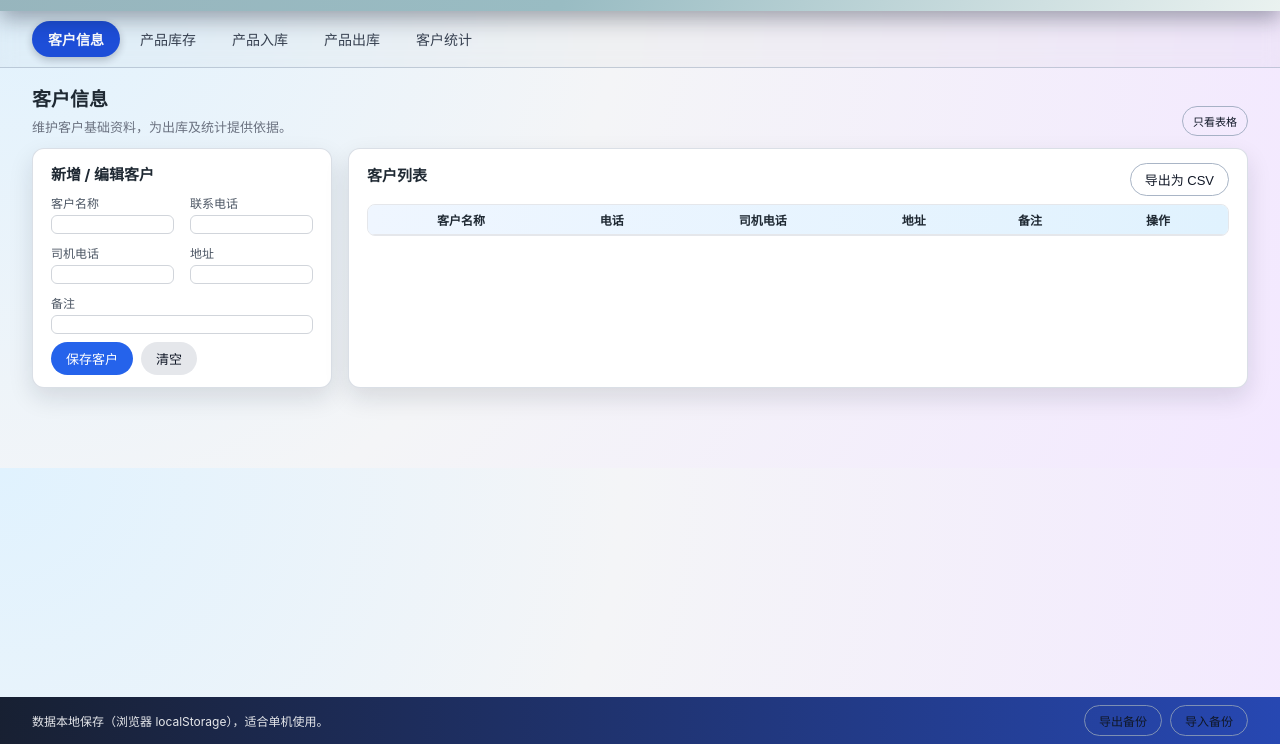
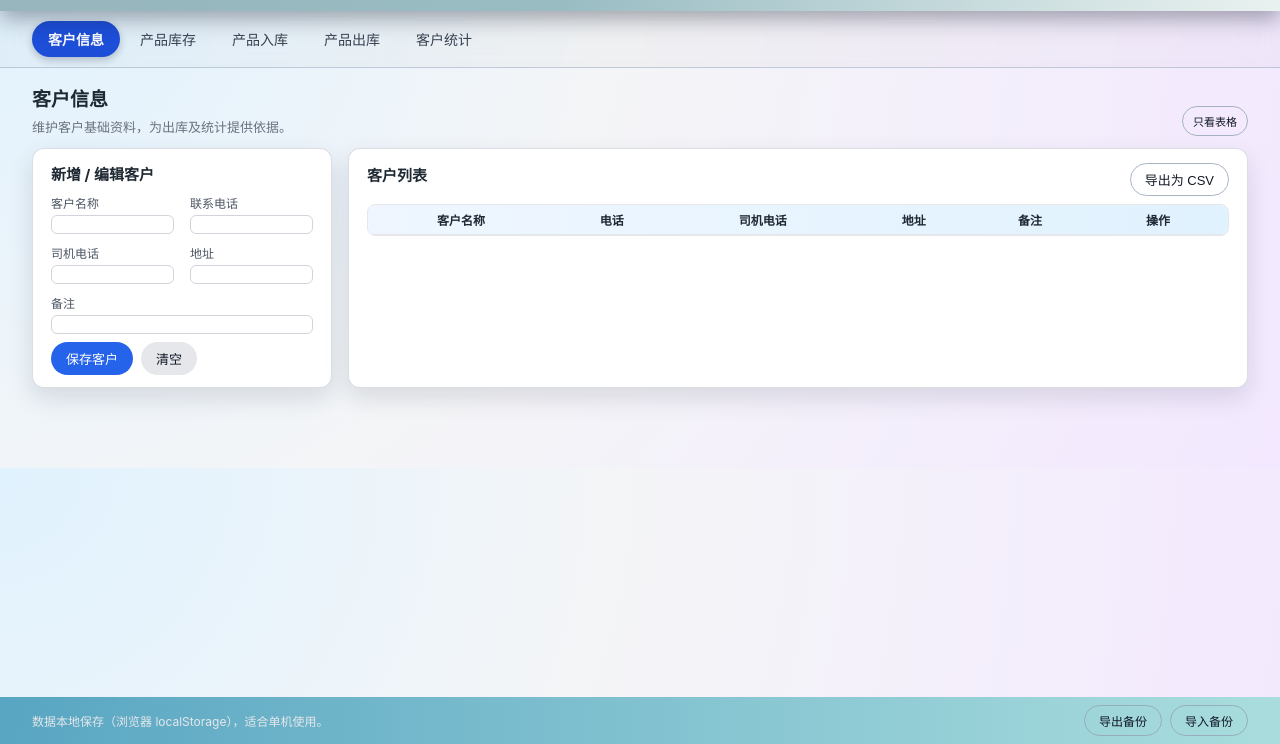
Before and after one commit to jiajian124-sketch/HAILANG, a plain HTML site: page index.html in a window 1280 px wide. Shown: the part 56-800 px from the top of the page. Drawn offline with Linux system fonts and the light colour scheme.

Commit message:
Update background gradient in style.css

```diff
--- a/style.css
+++ b/style.css
@@ -449,7 +449,7 @@ tbody tr:hover {
   right: 0;
   bottom: 0;
   padding: 8px 32px;
-  background: linear-gradient(90deg, rgba(15, 23, 42, 0.96), rgba(30, 64, 175, 0.96));
+  background: linear-gradient(90deg, rgb(82 162 192 / 96%), rgb(166 220 220 / 96%));
   color: #e5e7eb;
   display: flex;
   align-items: center;
```
